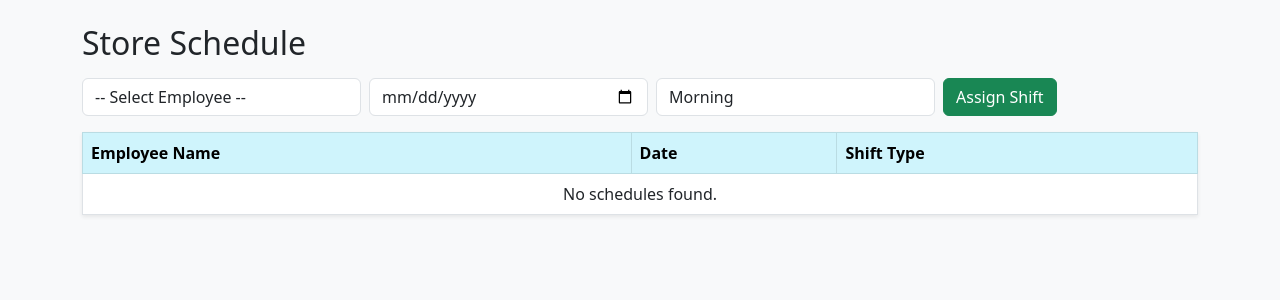
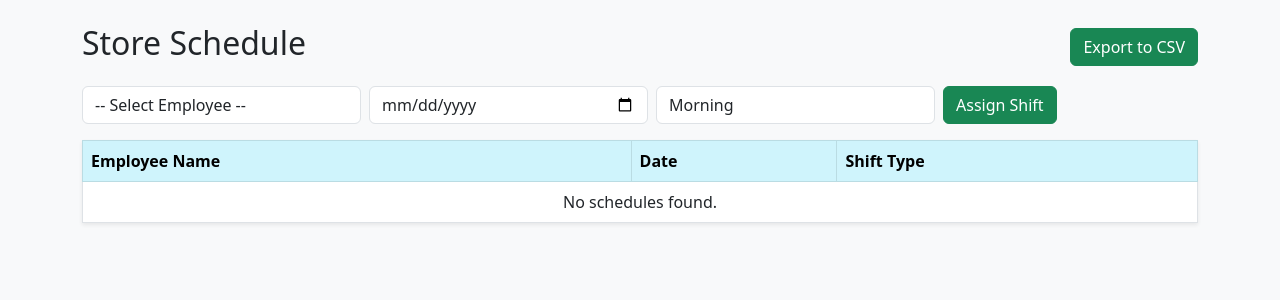
Before and after one commit to chenzee-1/MeitiSystem, a Flask app: page /schedule in a window 1280 px wide. Shown: the part 56-356 px from the top of the page. Run offline with Flask 3, Linux system fonts and the light colour scheme; a user stored in the database is signed in; data that the repository does not hold is empty.

Commit message:
增加UC-07功能

```diff
--- a/app.py
+++ b/app.py
@@ -1,3 +1,5 @@
+import csv
+import io
 from flask import Flask, render_template, request, redirect, url_for, session, flash
 import sqlite3
 import os
@@ -161,24 +163,81 @@ def delete_employee(id):
 #     emp = conn.execute("SELECT * FROM employees WHERE id = ?", (id,)).fetchone()
 #     conn.close()
 #     return render_template('edit_employee.html', emp=emp)
+# @app.route('/schedule')
+# def schedule():
+#     if 'user_id' not in session:
+#         return redirect(url_for('login'))
+
+#     conn = get_db()
+#     # 1. 查出所有员工，传给前端做下拉菜单
+#     employees = conn.execute("SELECT * FROM employees").fetchall()
+
+#     # 2. 查出排班表
+#     schedules = conn.execute('''SELECT s.id, e.name, s.date, s.shift_type
+#                                 FROM schedules s
+#                                 JOIN employees e ON s.employee_id = e.id''').fetchall()
+#     conn.close()
+
+#     # 3. 把 employees 也一并传过去
+#     return render_template('schedule.html', schedules=schedules, employees=employees)
+#     # 在 app.py 里补充这个路由
 @app.route('/schedule')
 def schedule():
     if 'user_id' not in session:
         return redirect(url_for('login'))
 
     conn = get_db()
-    # 1. 查出所有员工，传给前端做下拉菜单
+    # 查出所有员工，留着给下拉菜单用
     employees = conn.execute("SELECT * FROM employees").fetchall()
 
-    # 2. 查出排班表
-    schedules = conn.execute('''SELECT s.id, e.name, s.date, s.shift_type
+    # 👇 核心权限拦截 👇
+    if session.get('role') == 'Employee':
+        # 如果是普通员工，只能查到他自己的名字
+        current_user = session.get('username')
+        schedules = conn.execute('''SELECT s.id, e.name, s.date, s.shift_type
+                                    FROM schedules s
+                                    JOIN employees e ON s.employee_id = e.id
+                                    WHERE e.name = ?''', (current_user,)).fetchall()
+    else:
+        # 如果是 HR 或 Manager，查全店
+        schedules = conn.execute('''SELECT s.id, e.name, s.date, s.shift_type
+                                    FROM schedules s
+                                    JOIN employees e ON s.employee_id = e.id''').fetchall()
+
+    conn.close()
+
+    # 把 employees 传给前端做下拉框，把 schedules 传给前端做表格
+    return render_template('schedule.html', schedules=schedules, employees=employees)
+@app.route('/export_schedule')
+def export_schedule():
+    if 'user_id' not in session:
+        return redirect(url_for('login'))
+
+    conn = get_db()
+    # 查出全店排班
+    schedules = conn.execute('''SELECT e.name, s.date, s.shift_type
                                 FROM schedules s
                                 JOIN employees e ON s.employee_id = e.id''').fetchall()
     conn.close()
 
-    # 3. 把 employees 也一并传过去
-    return render_template('schedule.html', schedules=schedules, employees=employees)
-    # 在 app.py 里补充这个路由
+    # 创建一个内存中的文本流
+    si = io.StringIO()
+    cw = csv.writer(si)
+
+    # 写入表头
+    cw.writerow(['Employee Name', 'Date', 'Shift Type'])
+
+    # 写入数据
+    for row in schedules:
+        cw.writerow([row['name'], row['date'], row['shift_type']])
+
+    # 准备返回响应（让浏览器下载）
+    output = si.getvalue()
+    return app.response_class(
+        output,
+        mimetype='text/csv',
+        headers={"Content-Disposition": "attachment;filename=store_schedule.csv"}
+    )
 @app.route('/add_schedule', methods=['POST'])
 def add_schedule():
     if 'user_id' not in session:
--- a/templates/schedule.html
+++ b/templates/schedule.html
@@ -1,6 +1,10 @@
 {% extends "base.html" %}
 {% block content %}
-<h2 class="mb-3">Store Schedule</h2>
+<!-- <h2 class="mb-3">Store Schedule</h2> -->
+ <div class="d-flex justify-content-between align-items-center mb-3">
+    <h2>Store Schedule</h2>
+    <a href="/export_schedule" class="btn btn-success">Export to CSV</a>
+</div>
 <!-- 加在 schedule.html 的 <h2> 下面 -->
 <form action="/add_schedule" method="POST" class="mb-3 d-flex gap-2">
     <!-- 这里的下拉框你们最好用 Jinja2 循环把 employees 传过来，或者直接写死演示 -->
```
